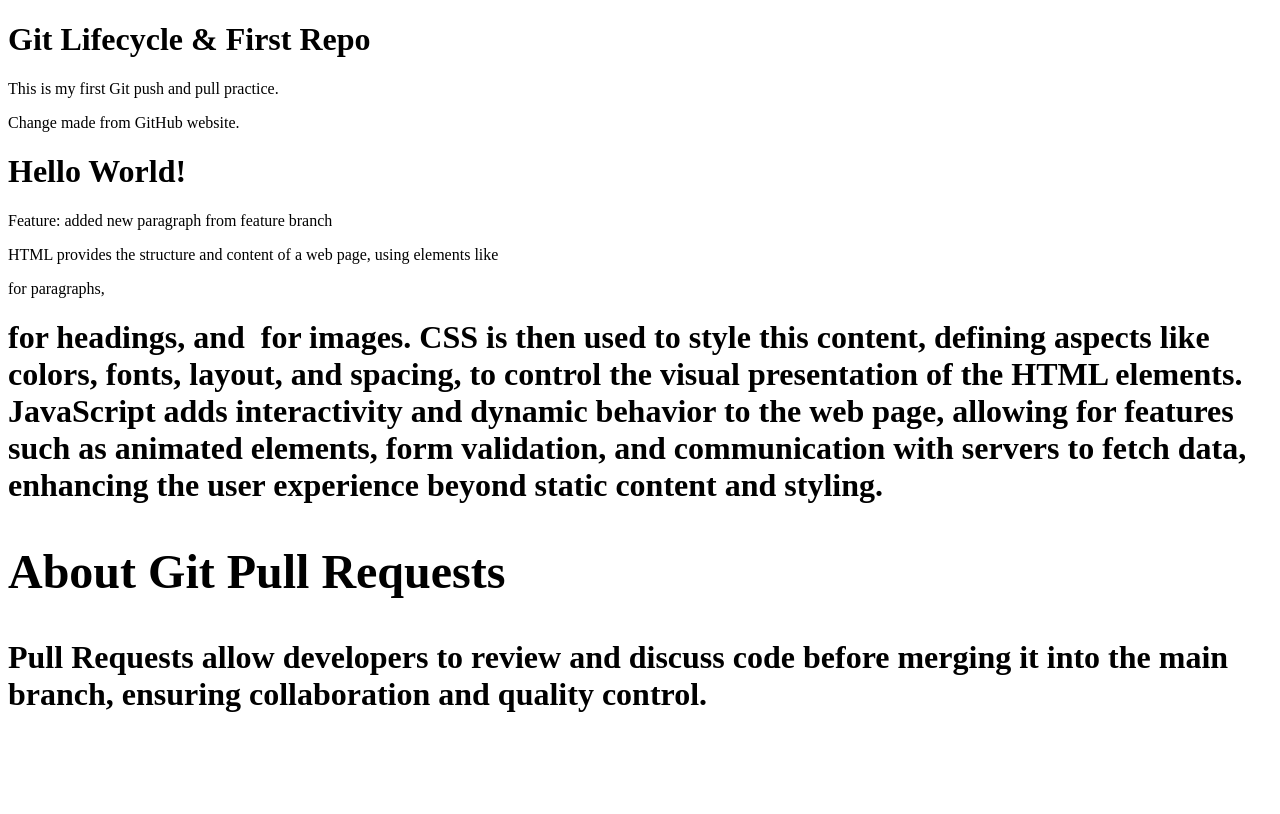
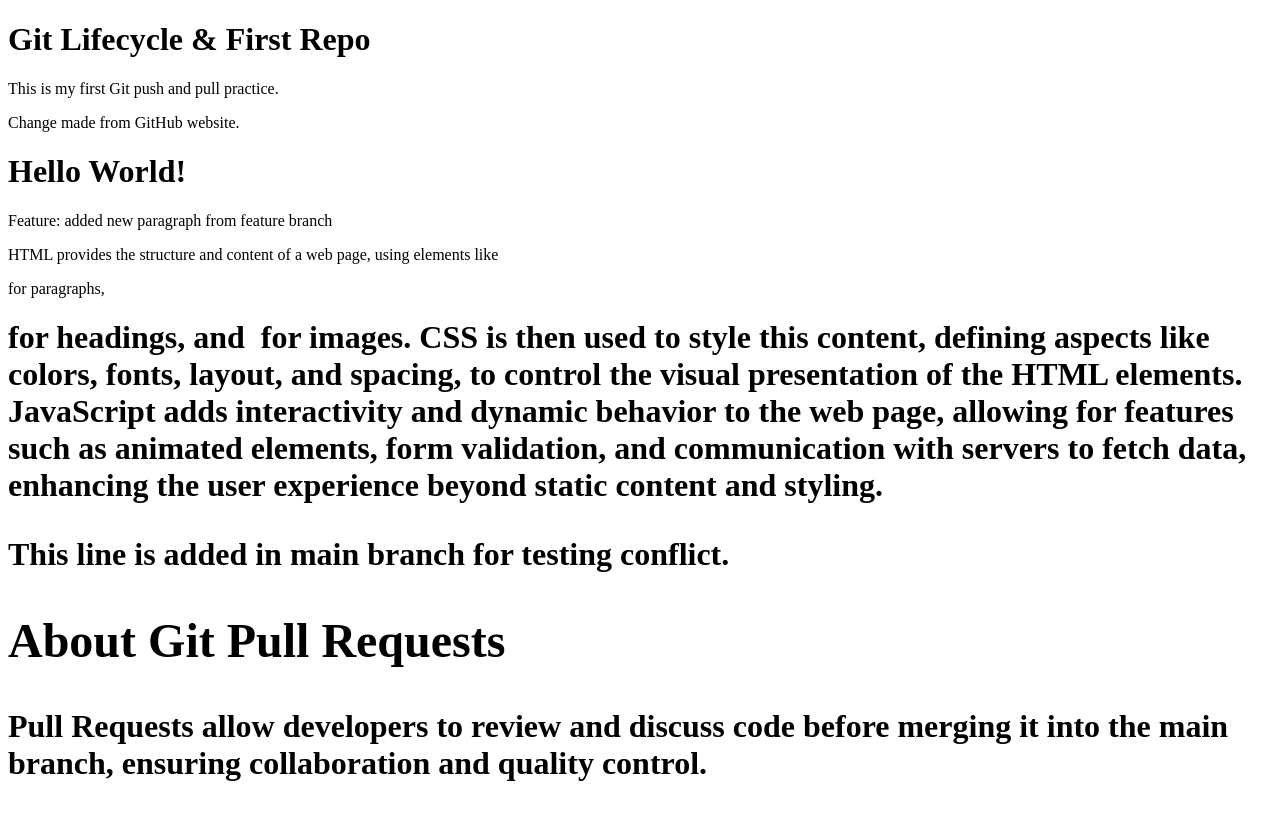
Before and after one commit to Khaleel-4005/git-lifecycle-first-repo, a plain HTML site: page index.html in a window 1280 px wide. Drawn offline with Linux system fonts and the light colour scheme.

Commit message:
Updated paragraph in main branch

```diff
--- a/index.html
+++ b/index.html
@@ -16,6 +16,8 @@
     <p>Feature: added new paragraph from feature branch</p>
     <p>HTML provides the structure and content of a web page, using elements like <p> for paragraphs, <h1> for headings, and <img> for images. CSS is then used to style this content, defining aspects like colors, fonts, layout, and spacing, to control the visual presentation of the HTML elements. JavaScript adds interactivity and dynamic behavior to the web page, allowing for features such as animated elements, form validation, and communication with servers to fetch data, enhancing the user experience beyond static content and styling.</p>
 
+    <p>This line is added in main branch for testing conflict.</p>
+
 
  <section>
   <h2>About Git Pull Requests</h2>
```
